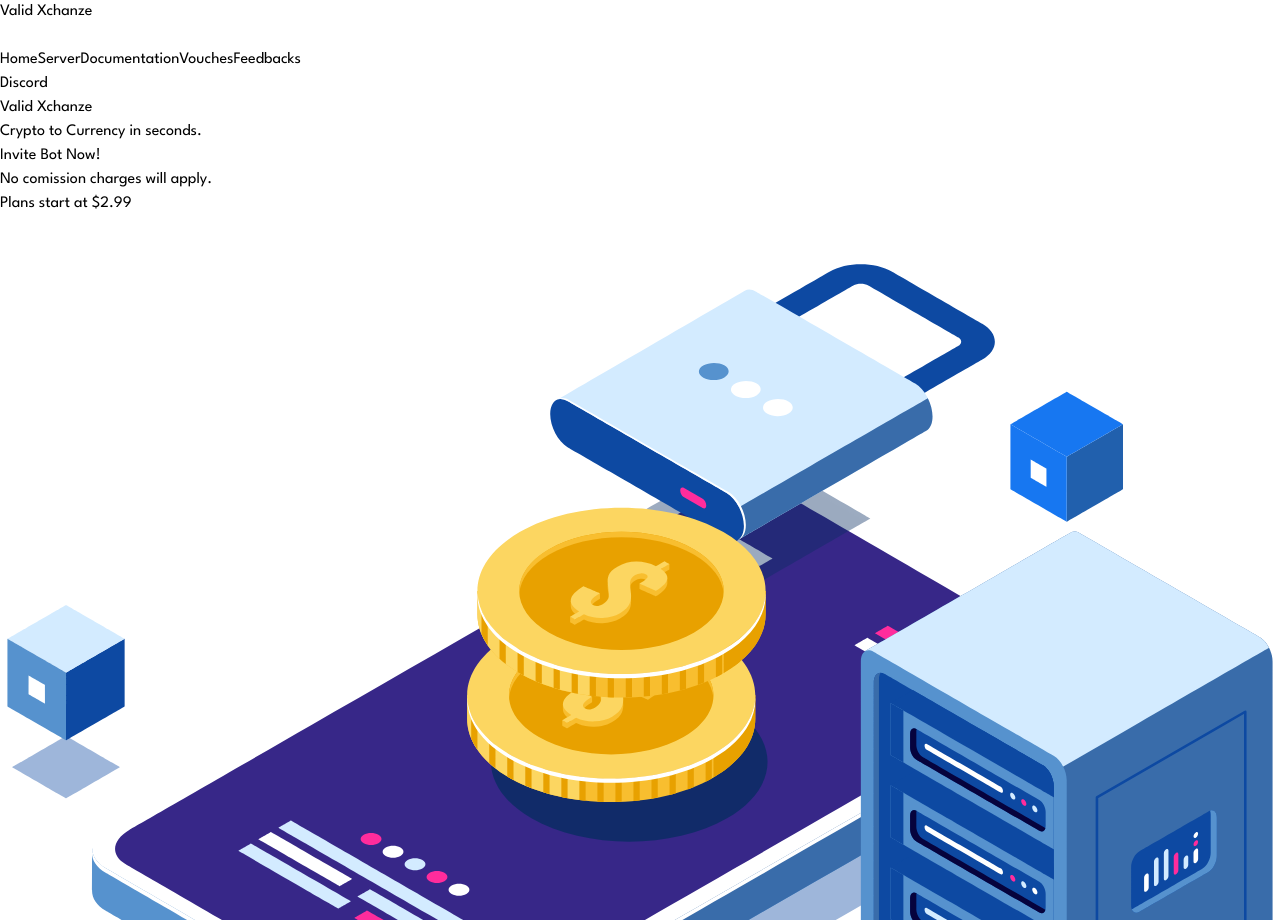
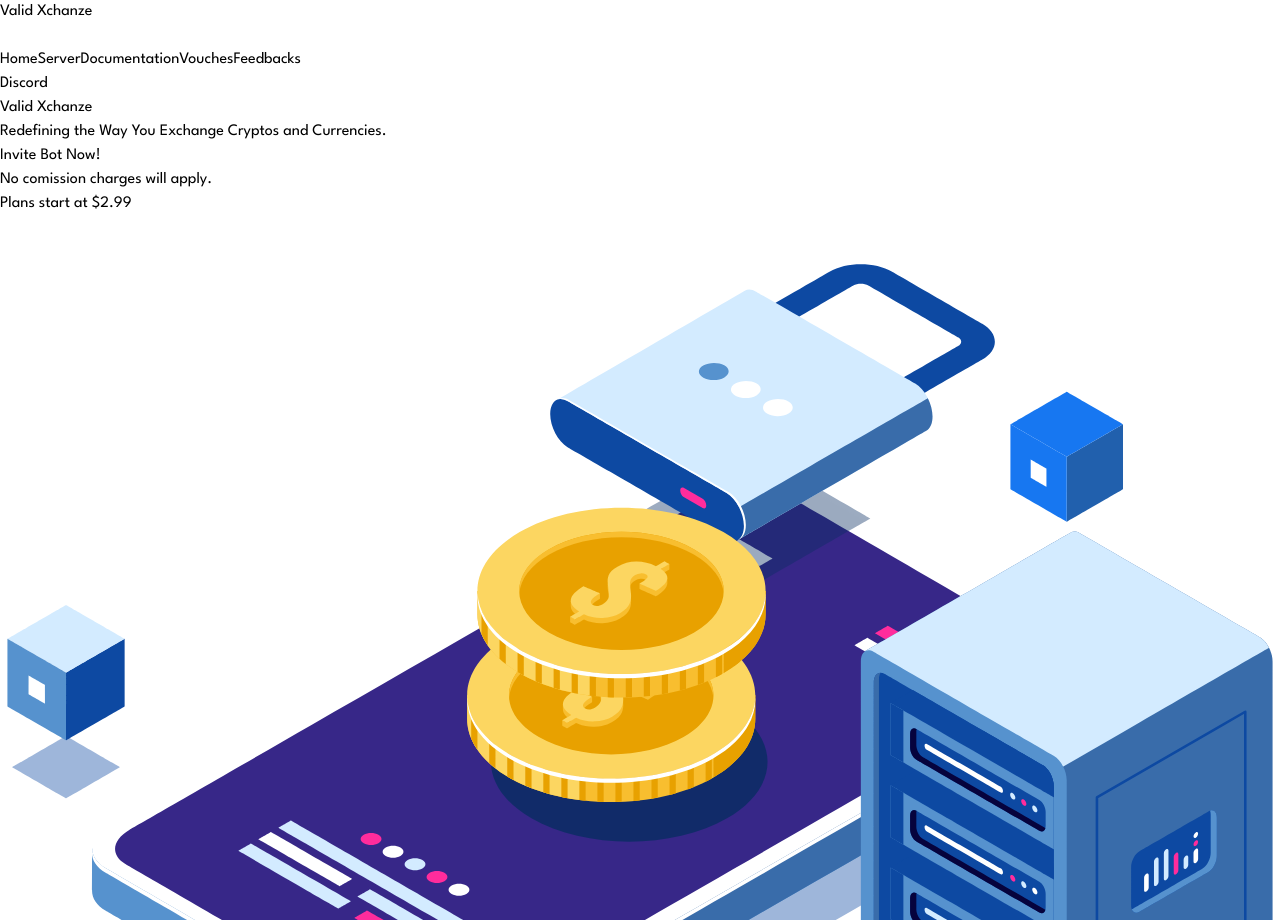
Before and after one commit to GlaceYT/VXOFFICIALSITE, a React (Vite) app: page / in a window 1280 px wide. Shown: the part 1280-2200 px from the top of the page. Built offline with nearby package versions, Linux system fonts and the light colour scheme; a web font is replaced by a local one.

Commit message:
Update LandingPage.tsx

```diff
--- a/src/components/Home/LandingPage.tsx
+++ b/src/components/Home/LandingPage.tsx
@@ -18,11 +18,11 @@ function LandingPage() {
                   </span>
                 </h1>
                 <p className="mt-6 text-lg font-normal text-white sm:text-xl">
-                  Crypto to Currency in seconds.
+                Redefining the Way You Exchange Cryptos and Currencies.
                 </p>
                 <div className="mt-8 sm:mt-10">
                   <a
-                    href="#"
+                    href="https://discord.com/oauth2/authorize?client_id=1315015584995348592&permissions=137439341632&integration_type=0&scope=bot"
                     className="inline-flex items-center justify-center px-8 py-4 text-base font-normal text-white transition-all duration-200 rounded-full bg-gradient-to-r from-cyan-500 to-purple-500 hover:contrast-150"
                     role="button"
                   >
```
